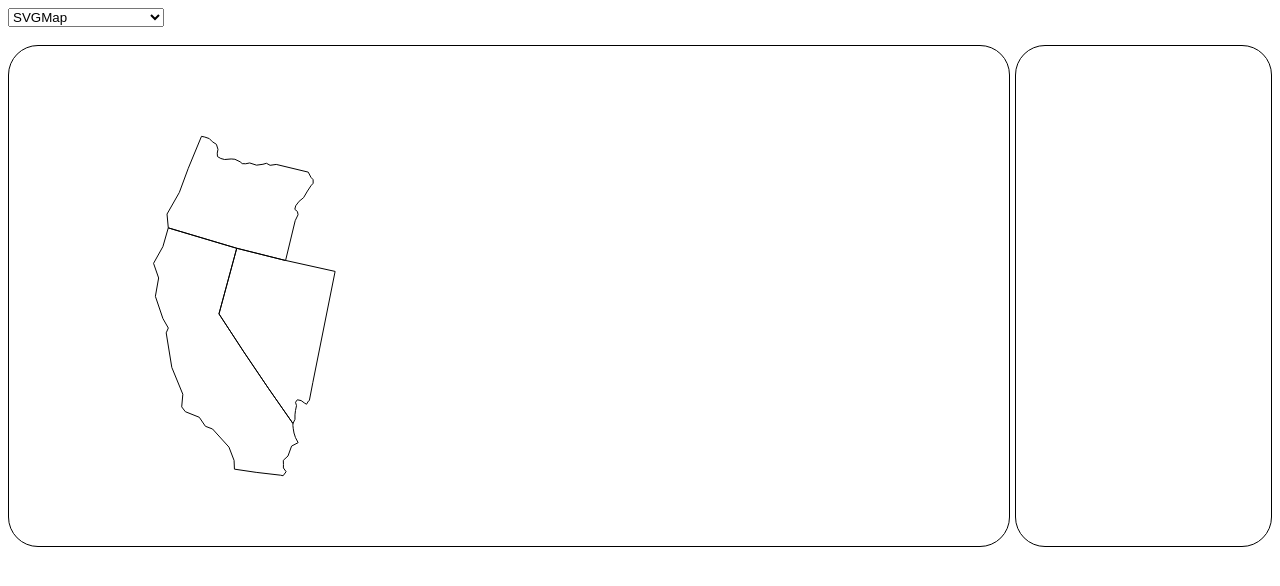
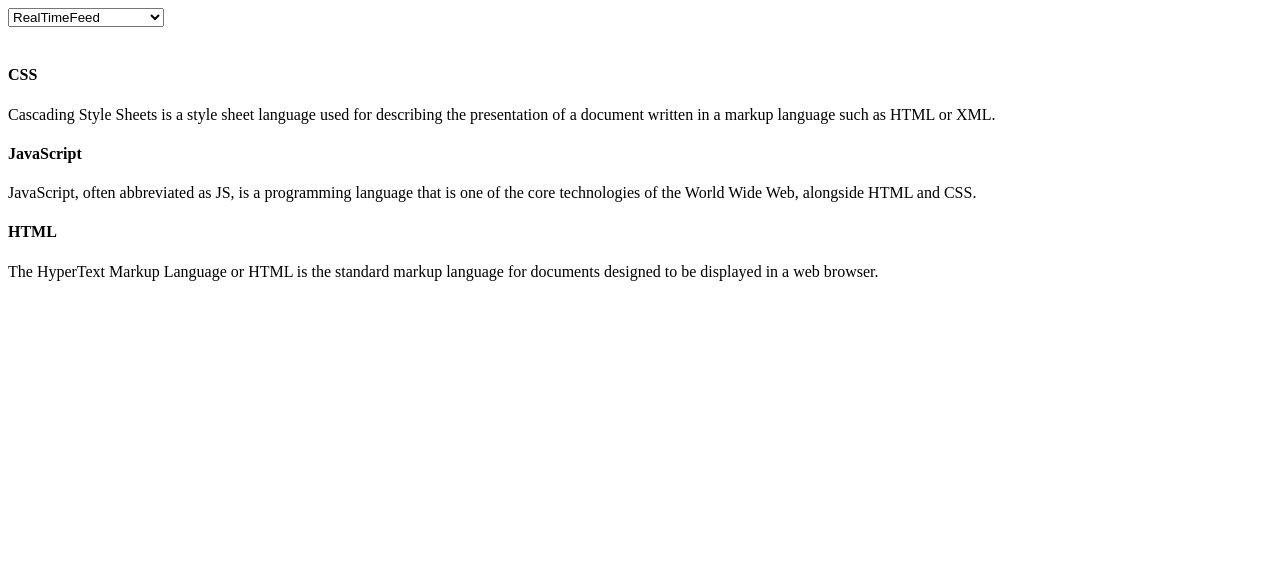
Before and after one commit to kvnchen/frontEndPractice, a Next.js app: page / in a window 1280 px wide. Shown: the top 586 px of the page. Built offline with nearby package versions, Linux system fonts and the light colour scheme.

Commit message:
activity feed

```diff
--- a/src/app/page.js
+++ b/src/app/page.js
@@ -59,11 +59,12 @@ import { Parent } from './themedComponent/parent.js';
 
 import { Wizard } from './wizard/wizard.js';
 import { SVGMap } from './svgMap/svgMap.js';
+import { RealTimeFeed } from './realTimeFeed/realTimeFeed.js';
 
 // this react project is 350 MB... gonna reuse it for react practice
 
 export default function Home() {
-  const [selection, setSelection] = useState('SVGMap');
+  const [selection, setSelection] = useState('RealTimeFeed');
 
   const components = {
     MortgageCalculator: <MortgageCalculator />,
@@ -128,7 +129,9 @@ export default function Home() {
         <ThemedComponent name='foo' value='foo' text='Press Me' width='100px' />
       </Parent>,
     Wizard: <Wizard />,
-    SVGMap: <SVGMap />
+
+    SVGMap: <SVGMap />,
+    RealTimeFeed: <RealTimeFeed />,
   };
 
   function select() {
--- /dev/null
+++ b/src/app/realTimeFeed/realTimeFeed.js
@@ -0,0 +1,98 @@
+'use client';
+import { useState, useEffect } from 'react';
+
+export function RealTimeFeed() {
+  const [feedData, setFeedData] = useState([
+    {
+      id: 1,
+      title: 'HTML',
+      text: `The HyperText Markup Language or HTML is the
+  standard markup language for documents designed to
+  be displayed in a web browser.`
+    }
+  ]);
+
+  // returns a function that when called, returns last item if there are still items, otherwise null
+  function simulateData() {
+    const moreData = [
+      {
+        id: 2,
+        title: 'CSS',
+        text: `
+  Cascading Style Sheets is a style sheet language
+  used for describing the presentation of a document
+  written in a markup language such as HTML or XML.
+  `
+      },
+      {
+        id: 3,
+        title: 'JavaScript',
+        text: `
+  JavaScript, often abbreviated as JS, is a
+  programming language that is one of the core
+  technologies of the World Wide Web, alongside HTML
+  and CSS.
+  `
+      }
+    ];
+
+    return () => {
+      if (moreData.length > 0) {
+        return new Promise((resolve) => {
+          setTimeout(() => {
+            resolve(moreData.pop());
+          }, 1000);
+        });
+      } else return Promise.resolve(null);
+    }
+  }
+
+  useEffect(() => {
+    // cannot pass an async callback to useEffect, must define one inside and invoke it immediately
+    const simulate = async function() {
+      const getData = simulateData();
+
+      // recursive async function that calls itself again if the last attempt was successful
+      async function attempt() {
+        const data = await getData();
+        if (data !== null) {
+          setFeedData((prevState) => {
+            return [
+              data,
+              ...prevState
+            ];
+          });
+          attempt(); // apparently this works
+        }
+      }
+
+      try {
+        attempt();
+      } catch (e) {
+        console.error(e.message);
+      }
+    };
+    simulate();
+  }, []);
+
+  function renderFeed() {
+    const output = [];
+
+    for (const item of feedData) {
+      output.push(
+        <article key={item.id}>
+          <h4>{item.title}</h4>
+          <p>{item.text}</p>
+        </article>
+      );
+    }
+
+    return output;
+  }
+
+  return (
+    <div>
+      {renderFeed()}
+    </div>
+  )
+}
--- a/src/app/svgMap/svgMap.js
+++ b/src/app/svgMap/svgMap.js
@@ -34,21 +34,15 @@ export function SVGMap() {
     )
   }
 
-  function renderInfo() {
-    if (hoverState !== null)
-      return (
-        <span>{data[hoverState]}</span>
-      )
-    else return null;
-  }
-
   return (
     <div className={styles.container}>
       <div className={styles.map}>
         {renderCountries()}
       </div>
       <p className={styles.info}>
-        {renderInfo()}
+        {hoverState !== null && (
+          <span>{data[hoverState]}</span>
+        )}
       </p>
     </div>
   )
```
Also changed, not shown: src/app/bruno_problems.txt.
